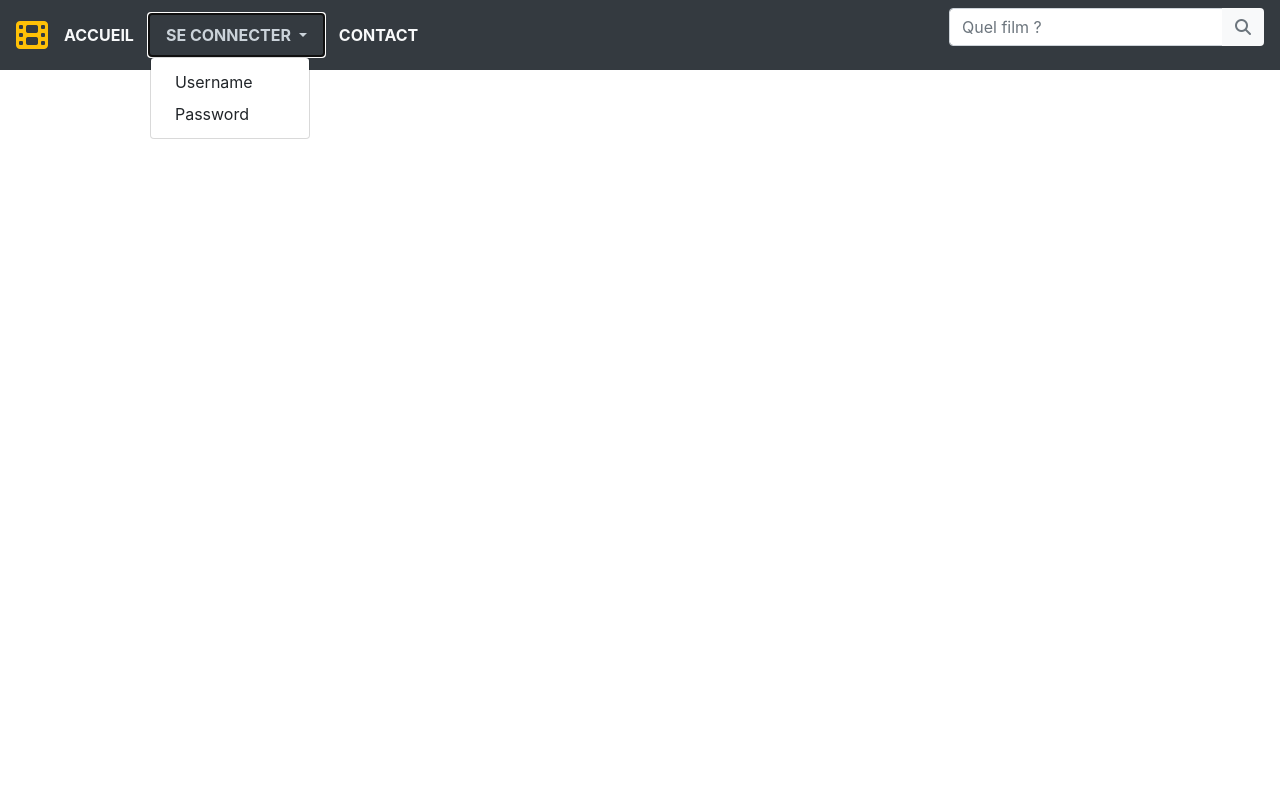
After one commit to Laezare/movies, a Flask app: template templates/base.html in a window 1280 px wide, after a click on "SE CONNECTER". The commit adds this page. Run offline with Flask 2, Linux system fonts and the light colour scheme; the template is opened without the code that fills it, so the values that code supplies are empty; some libraries are stand-ins or nearby versions.

Commit message:
2nd commit

```diff
--- /dev/null
+++ b/templates/base.html
@@ -0,0 +1,85 @@
+<!DOCTYPE>
+<html lang="en">
+<head>
+    <meta charset="UTF-8">
+    <meta name="viewport" content="width=device-width, initial-scale=1.0">
+    <!-- STYLE CSS -->
+    <link rel="stylesheet" type="text/css"
+          href="{{ url_for('static', filename='css/catalogue.css') }}">
+    <link href="style.css" rel="stylesheet">
+    <!-- Bootstrap CSS -->
+    <link
+        rel="stylesheet"
+        href="https://stackpath.bootstrapcdn.com/bootstrap/4.3.1/css/bootstrap.min.css"
+        integrity="sha384-ggOyR0iXCbMQv3Xipma34MD+dH/1fQ784/j6cY/iJTQUOhcWr7x9JvoRxT2MZw1T"
+        crossorigin="anonymous"
+    />
+    <!-- FONTAWESOME -->
+    <script src="https://kit.fontawesome.com/1f7457abdb.js"></script>
+    <title>MoviesEarch</title>
+</head>
+<body>
+<!-- NAV -->
+<nav class="navbar navbar-expand-md navbar-light bg-dark">
+    <a href="#">
+        <i class="fas fa-film text-warning fa-2x"></i>
+    </a>
+    <button
+    type="button"
+    class="navbar-toggler bg-light"
+    data-toggle="collapse"
+    data-target="#nav"
+  >
+    <span class="navbar-toggler-icon"></span>
+  </button>
+  <div class="collapse navbar-collapse justify-content-between" id="nav">
+    <ul class="navbar-nav">
+        <li class="nav-item"><a class="nav-link text-light font-weight-bold text-uppercase px-3" href="/">Accueil</a></li>
+        <li class="nav-item dropdown">
+            <a
+                class="nav-link text-light font-weight-bold text-uppercase px-3 dropdown-toggle"
+                data-toggle="dropdown"
+                href="#"
+            >
+                Se connecter
+            </a>
+            <div class="dropdown-menu">
+                <a class="dropdown-item">Username</a>
+                <a class="dropdown-item">Password</a>
+            </div>
+        </li>
+        <li class="nav-item"><a class="nav-link text-light font-weight-bold text-uppercase px-3" href="#">Contact</a></li>
+    </ul>
+    <form class="form-inline ml-3">
+        <div class="input-group">
+            <input
+                type="text"
+                class="form-control"
+                placeholder="Quel film ?"
+            >
+            <div class="input-group-append">
+                <button type="button" class="btn bg-light">
+                    <i class="fas fa-search text-muted"></i>
+                </button>
+            </div>
+        </div>
+    </form>
+</div>
+</nav>
+<!-- END OF NAV -->
+
+{% block content %} {% endblock %}
+<!-- SCRIPTS-->
+<script
+src="https://code.jquery.com/jquery-3.3.1.slim.min.js"
+integrity="sha384-q8i/X+965DzO0rT7abK41JStQIAqVgRVzpbzo5smXKp4YfRvH+8abtTE1Pi6jizo"
+crossorigin="anonymous"
+></script>
+<script
+src="https://stackpath.bootstrapcdn.com/bootstrap/4.3.1/js/bootstrap.min.js"
+integrity="sha384-JjSmVgyd0p3pXB1rRibZUAYoIIy6OrQ6VrjIEaFf/nJGzIxFDsf4x0xIM+B07jRM"
+crossorigin="anonymous"
+></script>
+<!-- END OF SCRIPTS -->
+</body>
+</html>
```
Also changed, not shown: templates/index.html (+60 -5 lines), templates/movie.html (added, +37 -0 lines).
